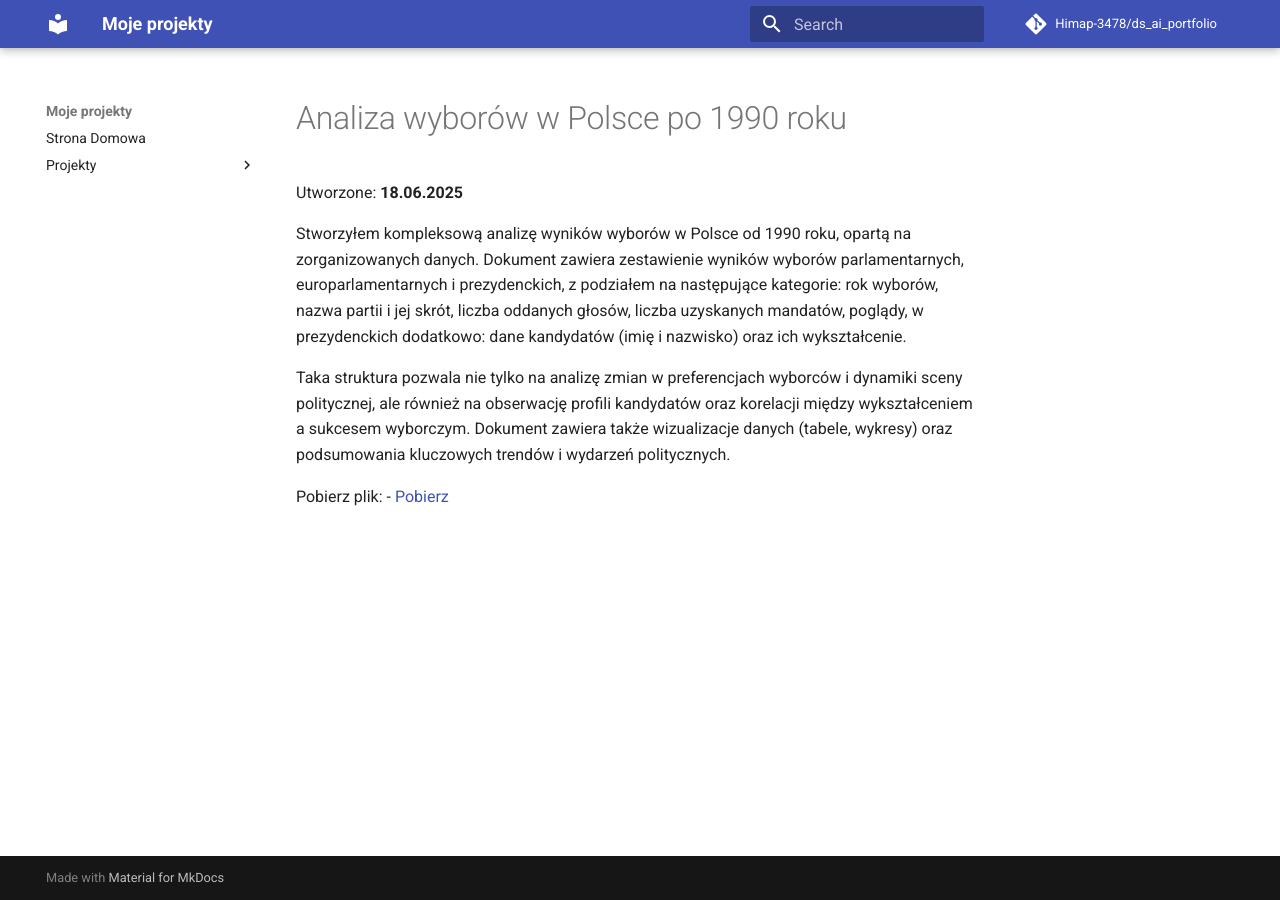
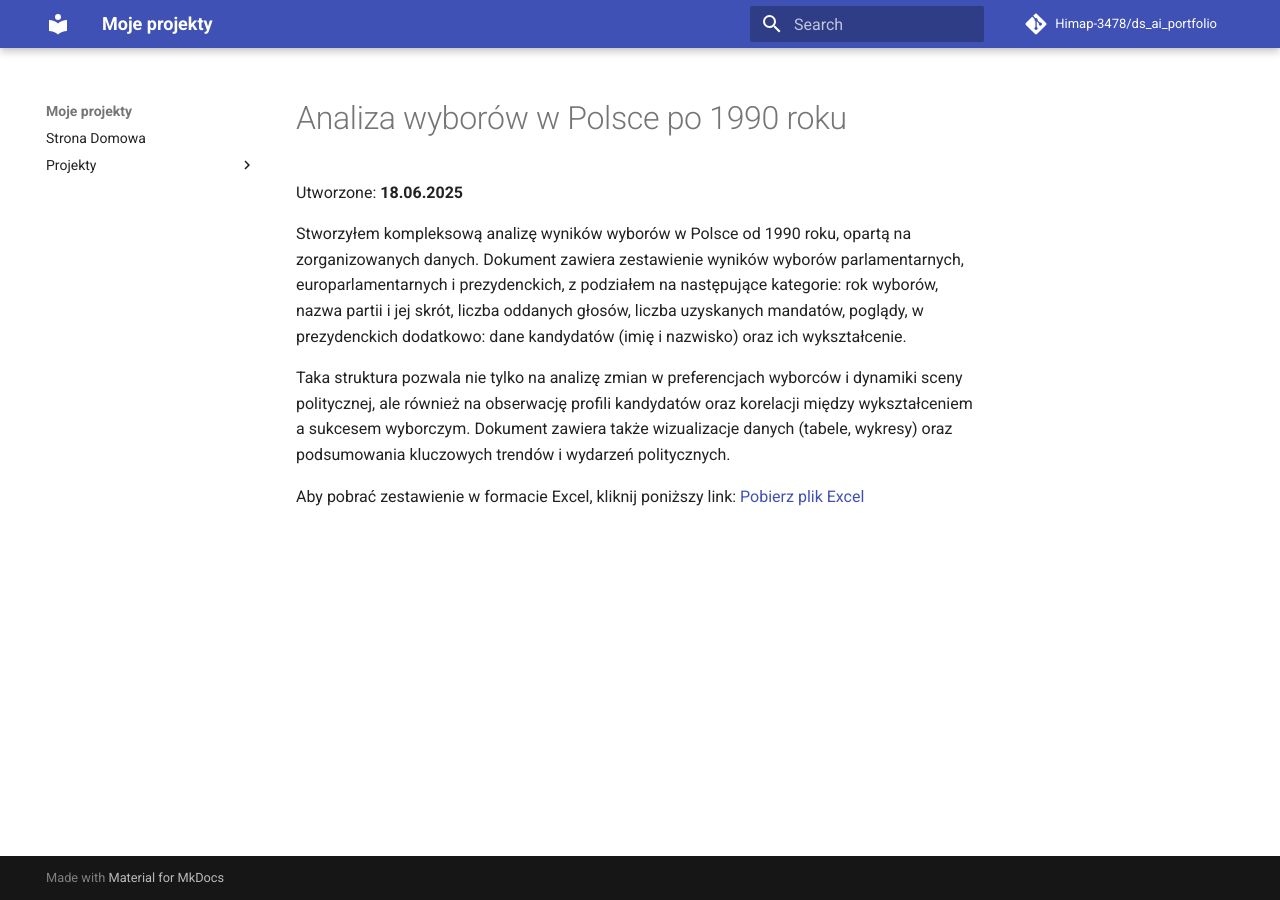
Before and after one commit to Himap-3478/ds_ai_portfolio, an MkDocs documentation site: the page built from docs/Analiza_pogladow/doc/index.md, in a window 1280 px wide. Built offline with MkDocs 1.6.1 and Material for MkDocs 9.7.7, drawn with Linux system fonts in a browser that asks for light colours; comment, search, counter and statistics services are not loaded.

Commit message:
aktualizacja 1.0.4

```diff
--- a/docs/Analiza_pogladow/doc/index.md
+++ b/docs/Analiza_pogladow/doc/index.md
@@ -6,5 +6,5 @@ Stworzyłem kompleksową analizę wyników wyborów w Polsce od 1990 roku, opart
 
 Taka struktura pozwala nie tylko na analizę zmian w preferencjach wyborców i dynamiki sceny politycznej, ale również na obserwację profili kandydatów oraz korelacji między wykształceniem a sukcesem wyborczym. Dokument zawiera także wizualizacje danych (tabele, wykresy) oraz podsumowania kluczowych trendów i wydarzeń politycznych.
 
-Pobierz plik:
-- [Pobierz](doc/wybory.xlsx)
+Aby pobrać zestawienie w formacie Excel, kliknij poniższy link:
+[Pobierz plik Excel](doc/wybory.xlsx)
```
